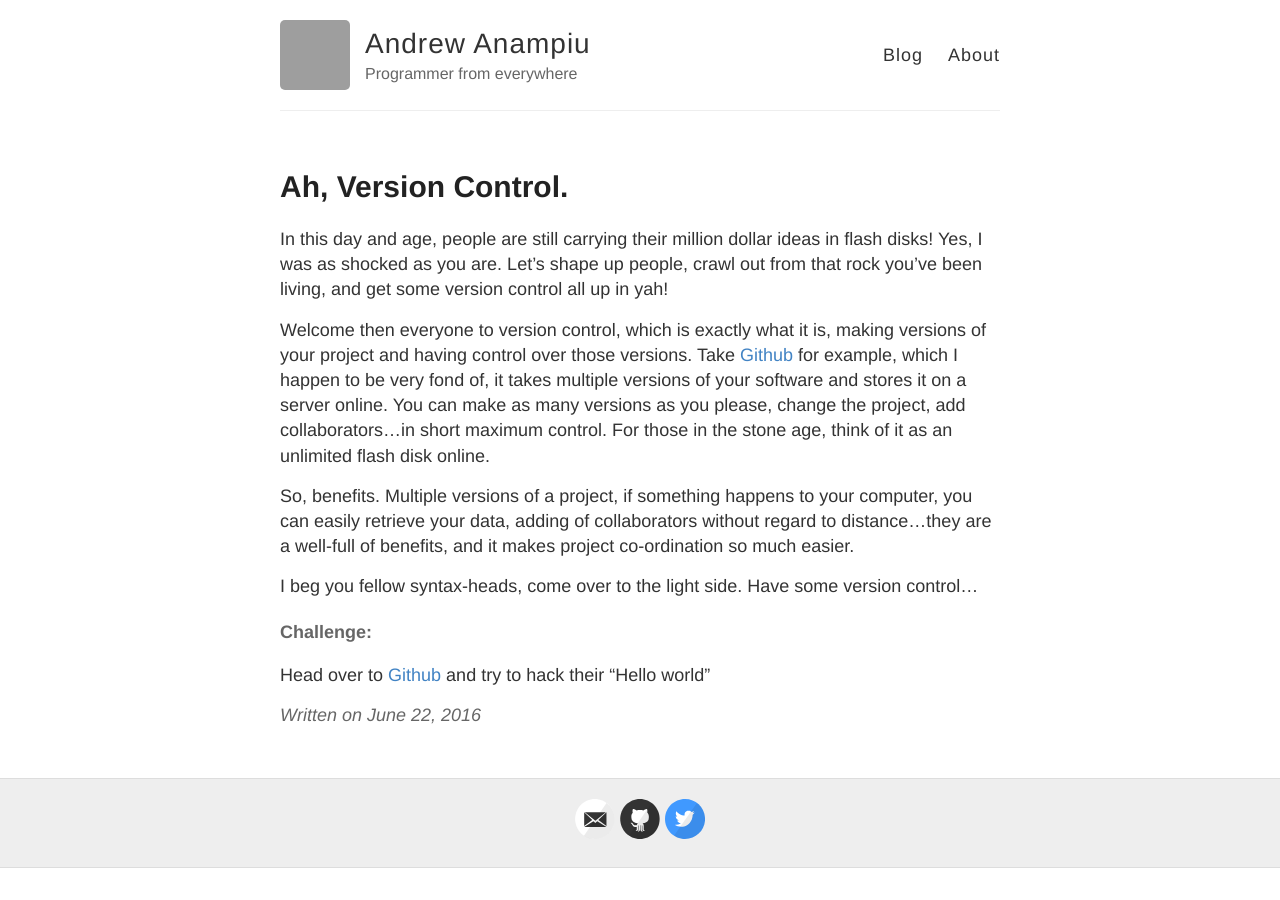
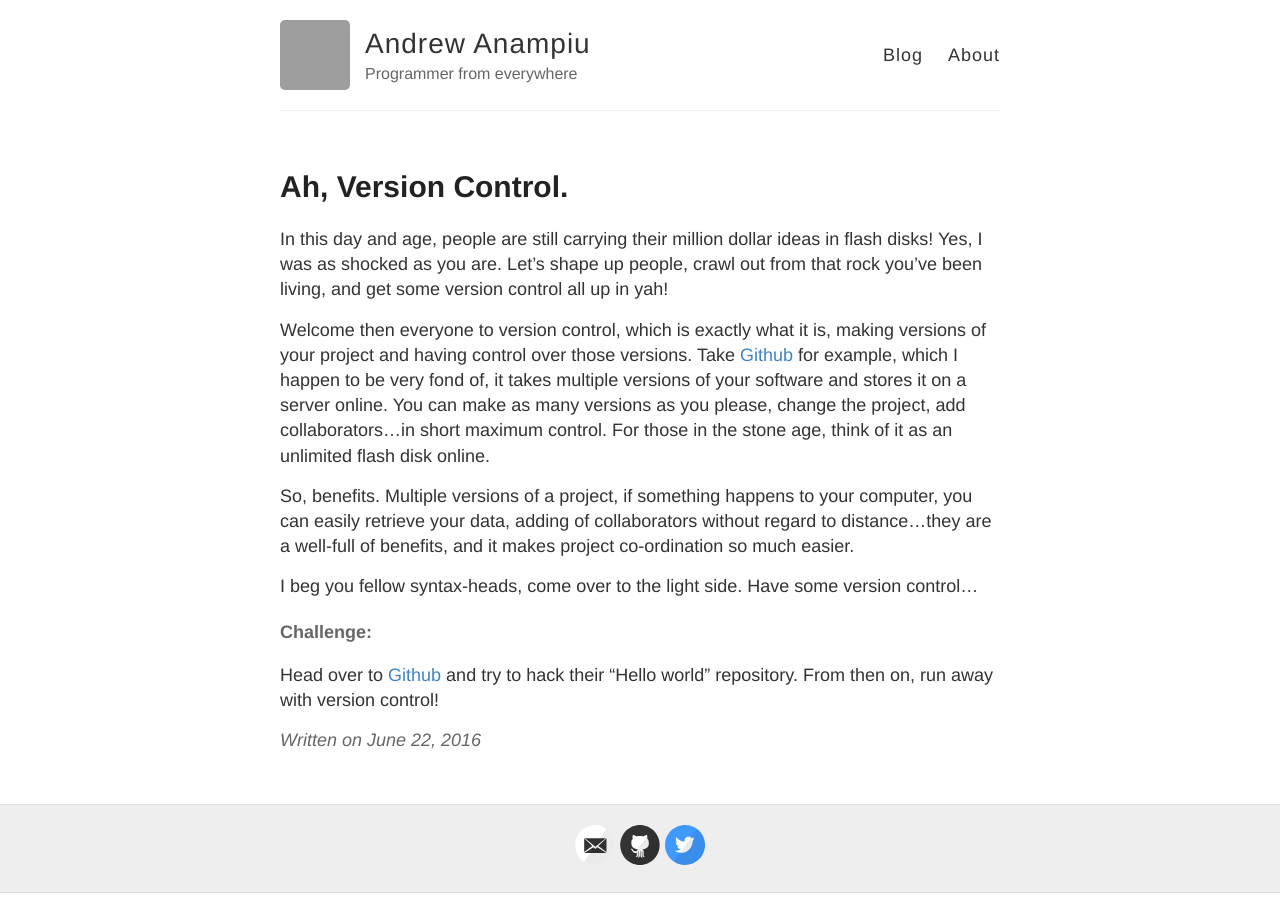
Before and after one commit to kelvinkipsang/blog, a Jekyll site: the page built from _posts/2016-6-22-version-control.md, in a window 1280 px wide. Built offline with Jekyll 4.4.1, drawn with Linux system fonts in a browser that asks for light colours; comment, search, counter and statistics services are not loaded; grey boxes are pictures that could not be loaded.

Commit message:
challenge

```diff
--- a/_posts/2016-6-22-version-control.md
+++ b/_posts/2016-6-22-version-control.md
@@ -13,4 +13,4 @@ I beg you fellow syntax-heads, come over to the light side. Have some version co
 
 #### Challenge:
 
-Head over to [Github](https://github.com/) and try to hack their "Hello world"
+Head over to [Github](https://github.com/) and try to hack their "Hello world" repository. From then on, run away with version control!
```
